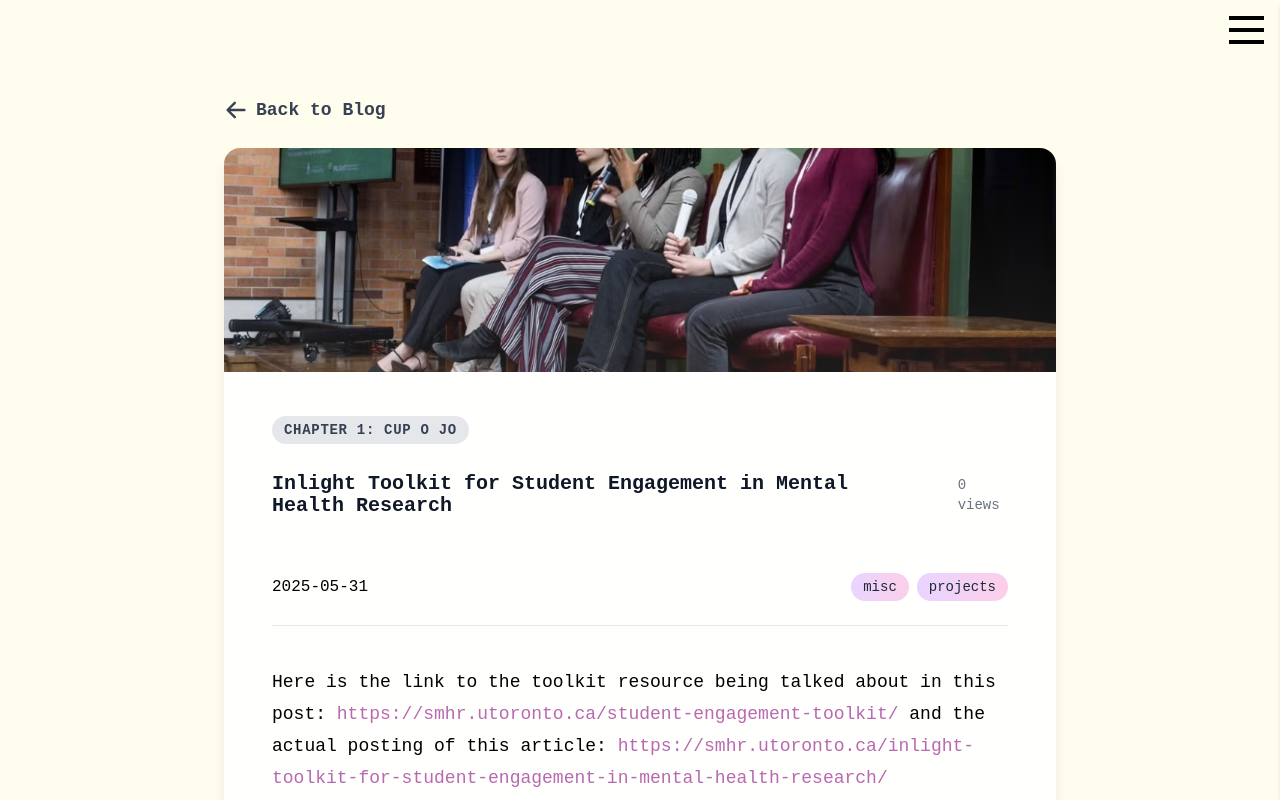
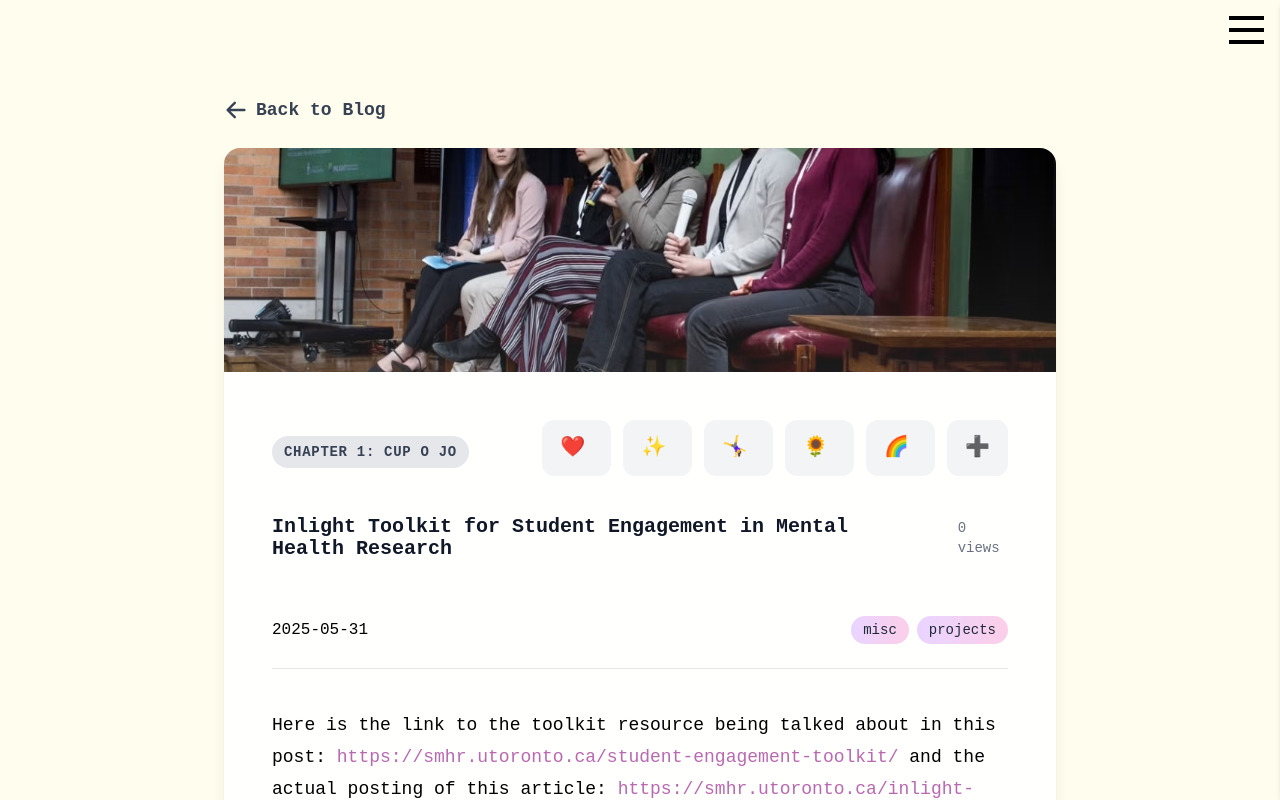
Before and after one commit to JoannaRoy/jo-website, a React (Vite) app: page /#/blog/01_cup_o_jo/inlight in a window 1280 px wide. Shown: the top 800 px of the page. Built offline with nearby package versions, Linux system fonts and the light colour scheme; no server answers; what reactflow would draw is missing.

Commit message:
add emoji reactions to blog posts

```diff
--- /dev/null
+++ b/api/admin/reset-reactions.ts
@@ -0,0 +1,27 @@
+import type { VercelRequest, VercelResponse } from '@vercel/node';
+import { getRedis } from '../../lib/redis.js';
+
+export default async function handler(
+  req: VercelRequest,
+  res: VercelResponse
+) {
+  if (req.method !== 'POST') {
+    return res.status(405).json({ error: 'Method not allowed' });
+  }
+
+  try {
+    const redis = await getRedis();
+    const keys = await redis.keys('reactions:*');
+
+    if (keys.length > 0) {
+      await redis.del(keys);
+    }
+
+    return res.json({
+      message: 'All reactions reset',
+      deletedCount: keys.length
+    });
+  } catch (error) {
+    return res.status(500).json({ error: String(error) });
+  }
+}
--- /dev/null
+++ b/api/reactions/[slug].ts
@@ -0,0 +1,55 @@
+import type { VercelRequest, VercelResponse } from '@vercel/node';
+import { getRedis } from '../../lib/redis.js';
+
+export default async function handler(
+  req: VercelRequest,
+  res: VercelResponse
+) {
+  const { slug } = req.query;
+
+  if (!slug || typeof slug !== 'string') {
+    return res.status(400).json({ error: 'Invalid slug' });
+  }
+
+  const redis = await getRedis();
+  const slugFormatted = slug.replace(/\//g, '-');
+  const key = `reactions:${slugFormatted}`;
+
+  if (req.method === 'POST') {
+    const { emoji, action } = req.body;
+
+    if (!emoji || emoji.length > 4) {
+      return res.status(400).json({ error: 'Invalid emoji' });
+    }
+
+    if (action === 'remove') {
+      const current = await redis.hGet(key, emoji);
+      const count = parseInt(current || '0');
+
+      if (count > 0) {
+        await redis.hIncrBy(key, emoji, -1);
+
+        if (count === 1) {
+          await redis.hDel(key, emoji);
+        }
+      }
+    } else {
+      const currentReactions = await redis.hGetAll(key);
+      if (Object.keys(currentReactions).length >= 50 && !currentReactions[emoji]) {
+        return res.status(400).json({ error: 'Too many unique reactions' });
+      }
+
+      await redis.hIncrBy(key, emoji, 1);
+    }
+
+    const reactions = await redis.hGetAll(key);
+    return res.status(200).json({ reactions });
+  }
+
+  if (req.method === 'GET') {
+    const reactions = await redis.hGetAll(key);
+    return res.status(200).json({ reactions: reactions || {} });
+  }
+
+  return res.status(405).json({ error: 'Method not allowed' });
+}
--- /dev/null
+++ b/lib/formatSlug.ts
@@ -0,0 +1,3 @@
+export function formatSlug(slug: string): string {
+  return slug.replace(/\//g, '-');
+}
--- a/package.json
+++ b/package.json
@@ -20,6 +20,7 @@
     "buffer": "^6.0.3",
     "chart.js": "^4.4.8",
     "classcat": "^5.0.5",
+    "emoji-picker-react": "^4.16.1",
     "framer-motion": "^12.4.7",
     "gray-matter": "^4.0.3",
     "nanoid": "^5.1.5",
@@ -48,7 +49,7 @@
     "@types/papaparse": "^5.3.15",
     "@types/react": "^18.3.17",
     "@types/react-dom": "^18.3.5",
-    "@vercel/node": "^5.5.13",
+    "@vercel/node": "^2.3.0",
     "@vitejs/plugin-react": "^4.3.4",
     "autoprefixer": "^10.4.20",
     "eslint": "^9.17.0",
--- /dev/null
+++ b/src/components/reaction-bar.tsx
@@ -0,0 +1,182 @@
+import { useState, useEffect, useRef } from 'react';
+import { createPortal } from 'react-dom';
+import EmojiPicker, { EmojiClickData } from 'emoji-picker-react';
+import { formatSlug } from '@/utils/formatSlug';
+
+interface ReactionBarProps {
+  slug: string;
+  initialReactions?: Record<string, string>;
+}
+
+export function ReactionBar({ slug, initialReactions = {} }: ReactionBarProps) {
+  const [reactions, setReactions] = useState<Record<string, number>>(
+    Object.fromEntries(
+      Object.entries(initialReactions).map(([k, v]) => [k, parseInt(v)])
+    )
+  );
+  const [showPicker, setShowPicker] = useState(false);
+  const [loading, setLoading] = useState(false);
+  const [pickerPosition, setPickerPosition] = useState({ top: 0, left: 0 });
+  const buttonRef = useRef<HTMLButtonElement>(null);
+
+  useEffect(() => {
+    const fetchReactions = async () => {
+      try {
+        const slugFormatted = formatSlug(slug);
+        const response = await fetch(`/api/reactions/${slugFormatted}`);
+        const data = await response.json();
+
+        setReactions(
+          Object.fromEntries(
+            Object.entries(data.reactions).map(([k, v]) => [k, parseInt(v as string)])
+          )
+        );
+      } catch (error) {
+        console.error('Error fetching reactions:', error);
+      }
+    };
+
+    fetchReactions();
+  }, [slug]);
+
+  const DEFAULT_EMOJIS = ['❤️', '✨', '🤸‍♀️', '🌻', '🌈'];
+
+  const reactedEmojis = Object.entries(reactions)
+    .filter(([, count]) => count > 0)
+    .sort(([, a], [, b]) => b - a)
+    .map(([emoji]) => emoji);
+
+  const defaultsToAdd = DEFAULT_EMOJIS.filter(emoji => !reactedEmojis.includes(emoji));
+  const displayEmojis = [...reactedEmojis, ...defaultsToAdd].slice(0, 5);
+
+  const handleReact = async (emoji: string) => {
+    const slugFormatted = formatSlug(slug);
+    const reactionKey = `reacted_${slugFormatted}_${emoji}`;
+    const hasReacted = sessionStorage.getItem(reactionKey);
+    const action = hasReacted ? 'remove' : 'add';
+
+    setLoading(true);
+
+    try {
+      const res = await fetch(`/api/reactions/${slugFormatted}`, {
+        method: 'POST',
+        headers: { 'Content-Type': 'application/json' },
+        body: JSON.stringify({ emoji, action })
+      });
+      const data = await res.json();
+
+      setReactions(
+        Object.fromEntries(
+          Object.entries(data.reactions).map(([k, v]) => [k, parseInt(v as string)])
+        )
+      );
+
+      // Toggle session storage
+      if (hasReacted) {
+        sessionStorage.removeItem(reactionKey);
+      } else {
+        sessionStorage.setItem(reactionKey, 'true');
+      }
+
+      setShowPicker(false);
+    } catch (error) {
+      console.error('Error toggling reaction:', error);
+    } finally {
+      setLoading(false);
+    }
+  };
+
+  const onEmojiClick = (emojiData: EmojiClickData) => {
+    handleReact(emojiData.emoji);
+  };
+
+  const handlePickerToggle = () => {
+    if (!showPicker && buttonRef.current) {
+      const rect = buttonRef.current.getBoundingClientRect();
+      const pickerHeight = 500;
+      const spaceAbove = rect.top;
+      const spaceBelow = window.innerHeight - rect.bottom;
+      if (spaceAbove >= pickerHeight) {
+        setPickerPosition({
+          top: rect.top - pickerHeight,
+          left: rect.left
+        });
+      } else if (spaceBelow >= pickerHeight) {
+        setPickerPosition({
+          top: rect.bottom + 8,
+          left: rect.left
+        });
+      } else {
+        setPickerPosition({
+          top: Math.max(10, (window.innerHeight - pickerHeight) / 2),
+          left: rect.left
+        });
+      }
+    }
+    setShowPicker(!showPicker);
+  };
+
+  return (
+    <>
+      <div className="space-y-3">
+        <div className="flex gap-3 items-center overflow-x-auto pb-2 scrollbar-thin scrollbar-thumb-gray-300 scrollbar-track-transparent">
+          {displayEmojis.map(emoji => {
+            const count = reactions[emoji] || 0;
+            const reactionKey = `reacted_${formatSlug(slug)}_${emoji}`;
+            const hasReacted = sessionStorage.getItem(reactionKey);
+
+            return (
+              <button
+                key={emoji}
+                onClick={() => handleReact(emoji)}
+                disabled={loading}
+                className={`
+                  flex-shrink-0 px-4 py-3 rounded-xl transition-all duration-200 text-lg md:text-xl
+                  ${hasReacted
+                    ? 'bg-blue-100 border-2 border-blue-400 hover:bg-blue-50'
+                    : 'bg-gray-100 hover:bg-gray-200 border-2 border-transparent'
+                  }
+                  disabled:opacity-50 disabled:cursor-not-allowed
+                  hover:scale-110 active:scale-95
+                `}
+                title={hasReacted ? 'Click to remove reaction' : 'Click to react'}
+              >
+                <span className="mr-2">{emoji}</span>
+                {count > 0 && <span className="text-sm md:text-base font-semibold text-gray-700">{count}</span>}
+              </button>
+            );
+          })}
+
+          <div className="relative flex-shrink-0">
+            <button
+              ref={buttonRef}
+              onClick={handlePickerToggle}
+              className="px-4 py-3 rounded-xl bg-gray-100 hover:bg-gray-200 border-2 border-transparent transition-all text-lg md:text-xl"
+            >
+              ➕
+            </button>
+          </div>
+        </div>
+      </div>
+
+      {showPicker && createPortal(
+        <>
+          <div
+            className="fixed inset-0 z-[9998]"
+            onClick={() => setShowPicker(false)}
+          />
+          <div
+            className="fixed z-[9999]"
+            style={{
+              top: `${pickerPosition.top}px`,
+              left: `${pickerPosition.left}px`
+            }}
+          >
+            <EmojiPicker onEmojiClick={onEmojiClick} />
+          </div>
+        </>,
+        document.body
+      )}
+    </>
+  );
+}
--- a/src/pages/blog/BlogPost.tsx
+++ b/src/pages/blog/BlogPost.tsx
@@ -7,6 +7,7 @@ import remarkGfm from "remark-gfm";
 import rehypeRaw from "rehype-raw";
 import rehypeSanitize from "rehype-sanitize";
 import { useViewCount } from "@/hooks/useViewCount";
+import { ReactionBar } from "@/components/reaction-bar";
 
 interface BlogPostProps {
   title?: string;
@@ -65,10 +66,11 @@ const BlogPost: React.FC<BlogPostProps> = () => {
 
 
           <div className="p-6 md:p-10 lg:p-12">
-            <div className="mb-4">
+            <div className="mb-4 flex items-center justify-between gap-3">
               <span className="text-xs md:text-sm font-bold px-3 py-1.5 rounded-full bg-gray-200 text-gray-700 uppercase tracking-wider">
                 {post?.formattedHeader}
               </span>
+              <ReactionBar slug={slug} />
             </div>
 
             <div className="flex flex-row items-center justify-between w-full mb-8 md:mb-10 gap-3 py-4">
--- /dev/null
+++ b/src/utils/formatSlug.ts
@@ -0,0 +1,3 @@
+export function formatSlug(slug: string): string {
+  return slug.replace(/\//g, '-');
+}
```
Also changed, not shown: 1 other file (tests, documents, lock files or other folders).
